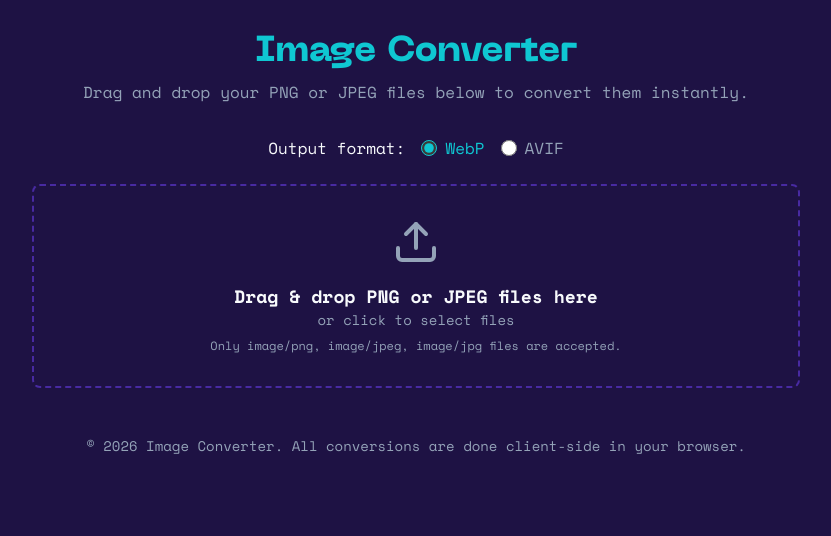
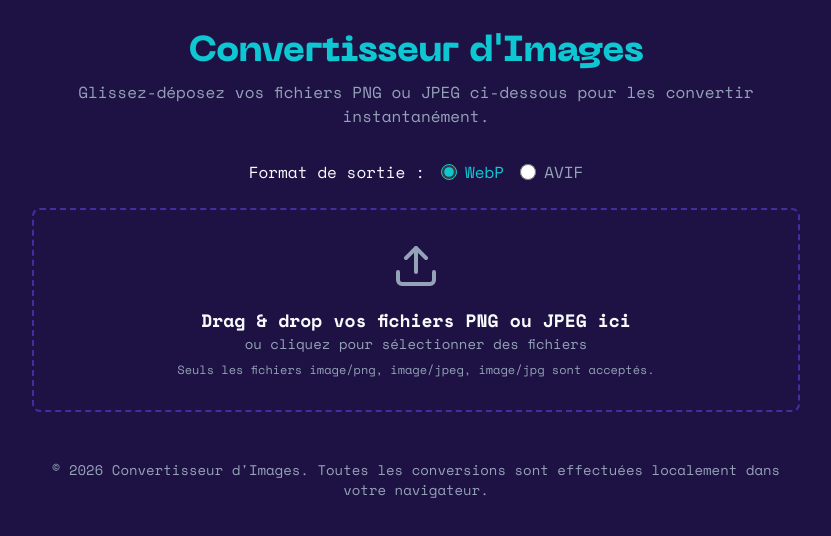
Before and after one commit to maarconte/image-convert, a React (Vite) app: page / in a window 1280 px wide. Shown: the top 536 px of the page, without its empty margins (224-1055 px from the left). Built offline with nearby package versions, Linux system fonts and the light colour scheme.

Commit message:
Traduction FR

```diff
--- a/App.tsx
+++ b/App.tsx
@@ -14,7 +14,7 @@ const App: React.FC = () => {
     return new Promise((resolve, reject) => {
       const validTypes = ['image/png', 'image/jpeg', 'image/jpg'];
       if (!validTypes.includes(file.type)) {
-        reject(new Error('File is not a PNG or JPEG.'));
+        reject(new Error("Le fichier n'est ni un PNG ni un JPEG."));
         return;
       }
 
@@ -174,15 +174,15 @@ const App: React.FC = () => {
   return (
     <div className="min-h-screen flex flex-col items-center p-4 sm:p-6 lg:p-8">
       <header className="w-full max-w-3xl mb-8 text-center">
-        <h1 className="text-4xl font-bold font-heading text-accent">Image Converter</h1>
+        <h1 className="text-4xl font-bold font-heading text-accent">Convertisseur d'Images</h1>
         <p className="text-secondary-foreground mt-2">
-          Drag and drop your PNG or JPEG files below to convert them instantly.
+          Glissez-déposez vos fichiers PNG ou JPEG ci-dessous pour les convertir instantanément.
         </p>
       </header>
 
       <main className="w-full max-w-3xl">
         <div className="mb-6 flex items-center justify-center space-x-4">
-          <span className="text-primary-foreground font-medium">Output format:</span>
+          <span className="text-primary-foreground font-medium">Format de sortie :</span>
           <label className="flex items-center space-x-2 cursor-pointer text-secondary-foreground">
             <input type="radio" value="webp" checked={targetFormat === 'webp'} onChange={() => setTargetFormat('webp')} className="accent-accent w-4 h-4" />
             <span className={targetFormat === 'webp' ? 'text-accent font-medium' : ''}>WebP</span>
@@ -199,17 +199,17 @@ const App: React.FC = () => {
           <div className="mt-8">
             <div className="flex justify-between items-center mb-4">
               <h2 className="text-xl font-semibold font-heading text-primary-foreground">
-                Conversion Queue ({files.filter(f=> f.status !== ConversionStatus.SUCCESS && f.status !== ConversionStatus.ERROR).length})
-                 / Completed ({files.filter(f=> f.status === ConversionStatus.SUCCESS || f.status === ConversionStatus.ERROR).length})
+                File d'attente ({files.filter(f=> f.status !== ConversionStatus.SUCCESS && f.status !== ConversionStatus.ERROR).length})
+                 / Terminés ({files.filter(f=> f.status === ConversionStatus.SUCCESS || f.status === ConversionStatus.ERROR).length})
               </h2>
               <div className="flex gap-2">
                 {files.some(f => f.status === ConversionStatus.SUCCESS) && (
                   <Button variant="accent" size="sm" onClick={handleDownloadAll}>
-                    Download All
+                    Tout télécharger
                   </Button>
                 )}
                 <Button variant="destructive" size="sm" onClick={handleClearAll}>
-                  Clear All
+                  Tout effacer
                 </Button>
               </div>
             </div>
@@ -220,7 +220,7 @@ const App: React.FC = () => {
         )}
       </main>
       <footer className="w-full max-w-3xl mt-12 text-center text-sm text-secondary-foreground">
-        <p>&copy; {new Date().getFullYear()} Image Converter. All conversions are done client-side in your browser.</p>
+        <p>&copy; {new Date().getFullYear()} Convertisseur d'Images. Toutes les conversions sont effectuées localement dans votre navigateur.</p>
       </footer>
     </div>
   );
--- a/components/Dropzone.tsx
+++ b/components/Dropzone.tsx
@@ -86,10 +86,10 @@ const Dropzone: React.FC<DropzoneProps> = ({ onFilesAdded, accept }) => {
       />
       <UploadIcon className={`mx-auto mb-4 h-12 w-12 ${isDragging ? 'text-accent' : 'text-secondary-foreground'}`} />
       <p className={`text-lg font-semibold ${isDragging ? 'text-accent' : 'text-primary-foreground'}`}>
-        Drag & drop PNG or JPEG files here
+        Drag & drop vos fichiers PNG ou JPEG ici
       </p>
-      <p className="text-sm text-secondary-foreground">or click to select files</p>
-      {accept && <p className="text-xs text-secondary-foreground mt-2">Only {accept} files are accepted.</p>}
+      <p className="text-sm text-secondary-foreground">ou cliquez pour sélectionner des fichiers</p>
+      {accept && <p className="text-xs text-secondary-foreground mt-2">Seuls les fichiers {accept} sont acceptés.</p>}
     </div>
   );
 };
--- a/components/FileItem.tsx
+++ b/components/FileItem.tsx
@@ -59,7 +59,7 @@ const FileItem: React.FC<FileItemProps> = ({ file, onRemove }) => {
 
       <div className="flex items-center space-x-2 flex-shrink-0 ml-4">
         {file.status === ConversionStatus.PENDING && (
-          <p className="text-xs text-yellow-400">Pending...</p>
+          <p className="text-xs text-yellow-400">En attente...</p>
         )}
         {file.status === ConversionStatus.CONVERTING && (
           <Spinner size="sm" className="text-accent" />
@@ -67,7 +67,7 @@ const FileItem: React.FC<FileItemProps> = ({ file, onRemove }) => {
         {file.status === ConversionStatus.SUCCESS && (
           <>
             <CheckCircleIcon className="w-5 h-5 text-green-400" />
-            <Button size="sm" variant="ghost" onClick={handleDownload} aria-label="Download File">
+            <Button size="sm" variant="ghost" onClick={handleDownload} aria-label="Télécharger le fichier">
               <DownloadIcon className="w-4 h-4" />
             </Button>
           </>
@@ -76,7 +76,7 @@ const FileItem: React.FC<FileItemProps> = ({ file, onRemove }) => {
           <>
             <XCircleIcon className="w-5 h-5 text-red-500" />
             <p className="text-xs text-red-500 truncate max-w-xs" title={file.errorMessage}>
-              {file.errorMessage || 'Conversion failed'}
+              {file.errorMessage || 'La conversion a échoué'}
             </p>
           </>
         )}
--- a/index.html
+++ b/index.html
@@ -5,7 +5,7 @@
     <meta charset="UTF-8" />
     <link rel="icon" type="image/svg+xml" href="/vite.svg" />
     <meta name="viewport" content="width=device-width, initial-scale=1.0" />
-    <title>Image to WebP Converter</title>
+    <title>Convertisseur WebP & AVIF</title>
   <script type="importmap">
 {
   "imports": {
```
